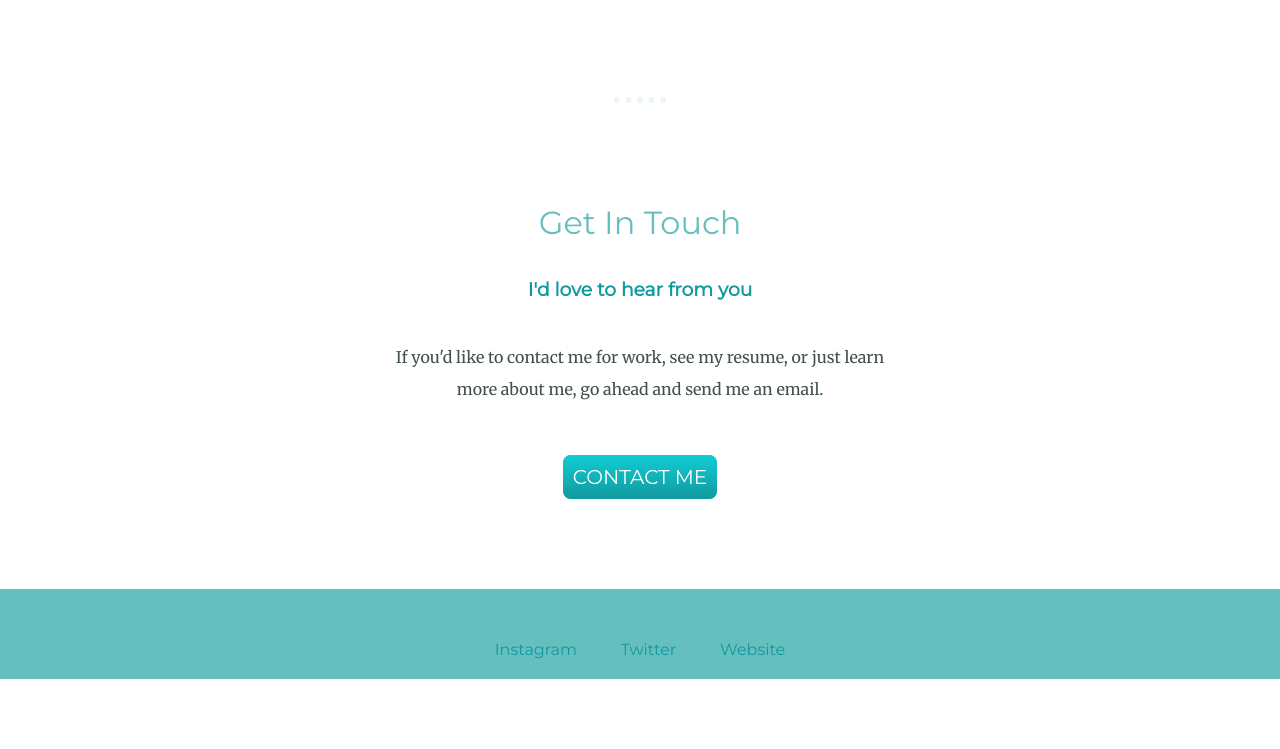
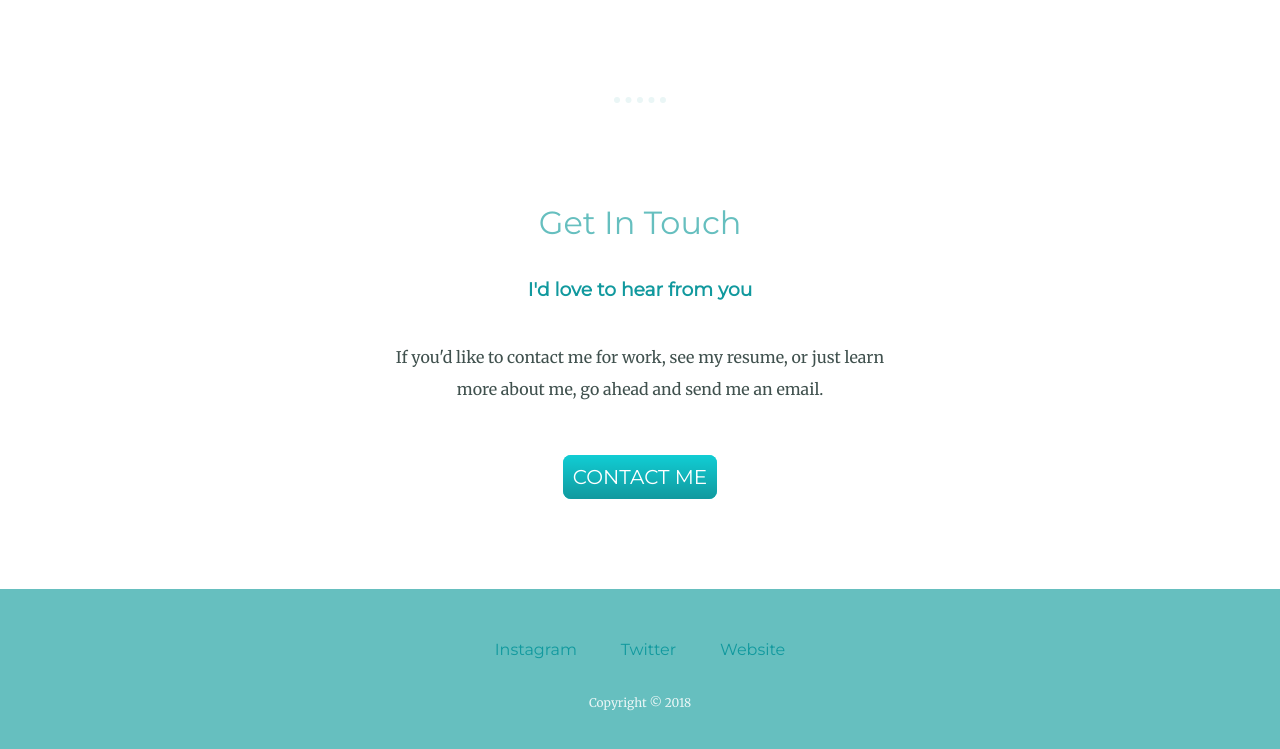
Before and after one commit to matthewcancode/personal, a plain HTML site: page index.html in a window 1280 px wide. Shown: the part 2017-2766 px from the top of the page. Before the commit the page ends 2696 px from the top, so only its background shows below. Drawn offline with Linux system fonts and the light colour scheme.

Commit message:
Modified footer.

```diff
--- a/index.html
+++ b/index.html
@@ -66,6 +66,7 @@
     <a class="footer-link" href="https://www.instagram.com/noshadowsfall/" target="_blank">Instagram</a>
     <a class="footer-link" href="https://twitter.com/matthewcancode" target="_blank">Twitter</a>
     <a class="footer-link" href="https://github.com/matthewcancode" target="_blank">Website</a>
+    <p class="copyright">Copyright © 2018</p>
   </div>
 
 
```
